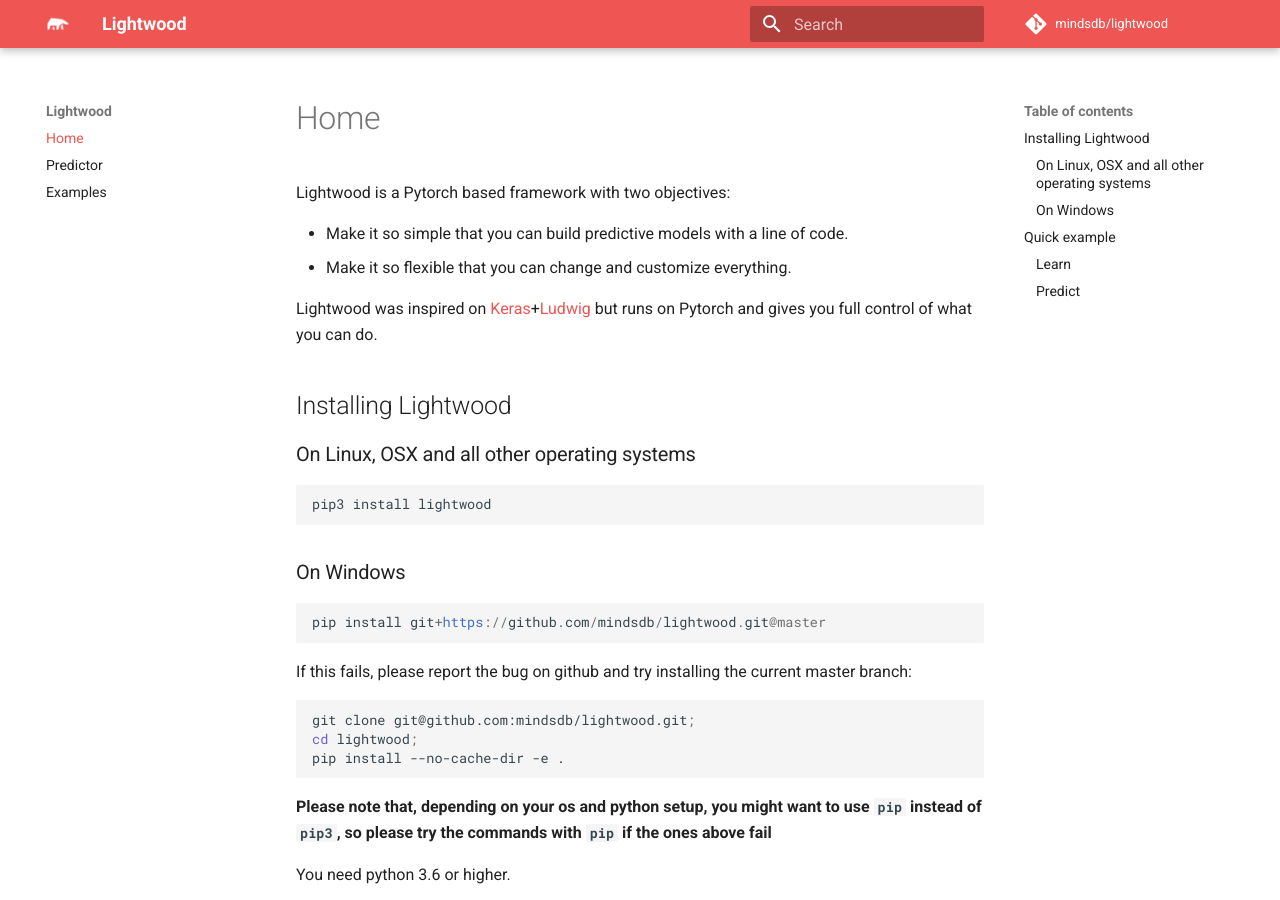
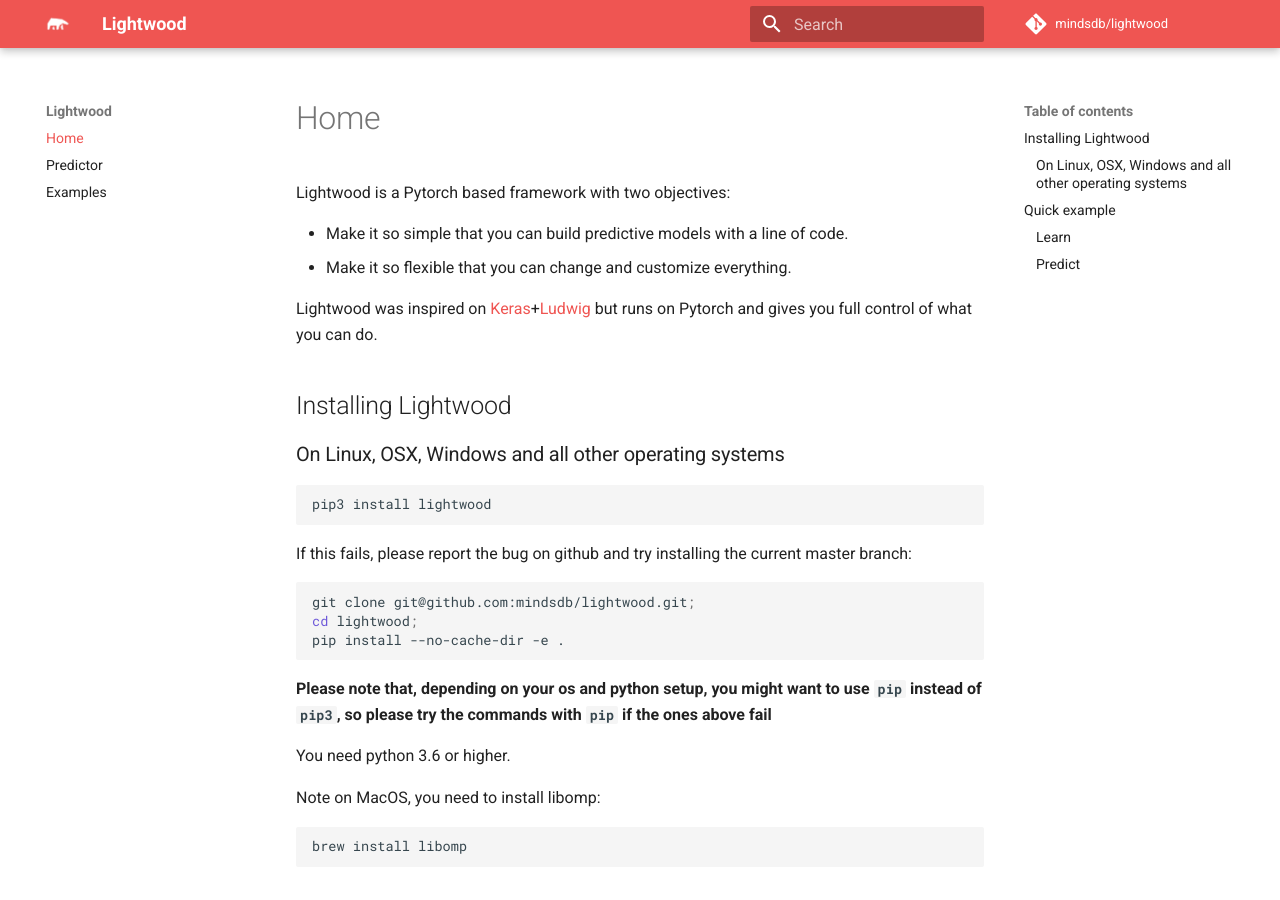
Before and after one commit to mindsdb/lightwood, an MkDocs documentation site: the page built from docs/docs/index.md, in a window 1280 px wide and 900 px high. Built offline with MkDocs 1.6.1 and Material for MkDocs 9.7.7, drawn with Linux system fonts in a browser that asks for light colours; comment, search, counter and statistics services are not loaded.

Commit message:
Remove specific windows installation

````diff
--- a/docs/docs/index.md
+++ b/docs/docs/index.md
@@ -11,14 +11,9 @@
 ## Installing Lightwood
 
 
-### On Linux, OSX and all other operating systems
+### On Linux, OSX, Windows and all other operating systems
 ```bash
 pip3 install lightwood
-```
-
-### On Windows
-```
-pip install git+https://github.com/mindsdb/lightwood.git@master
 ```
 
 If this fails, please report the bug on github and try installing the current master branch:
````
Also changed, not shown: docs/docs/API.md (+1 -1 lines).
